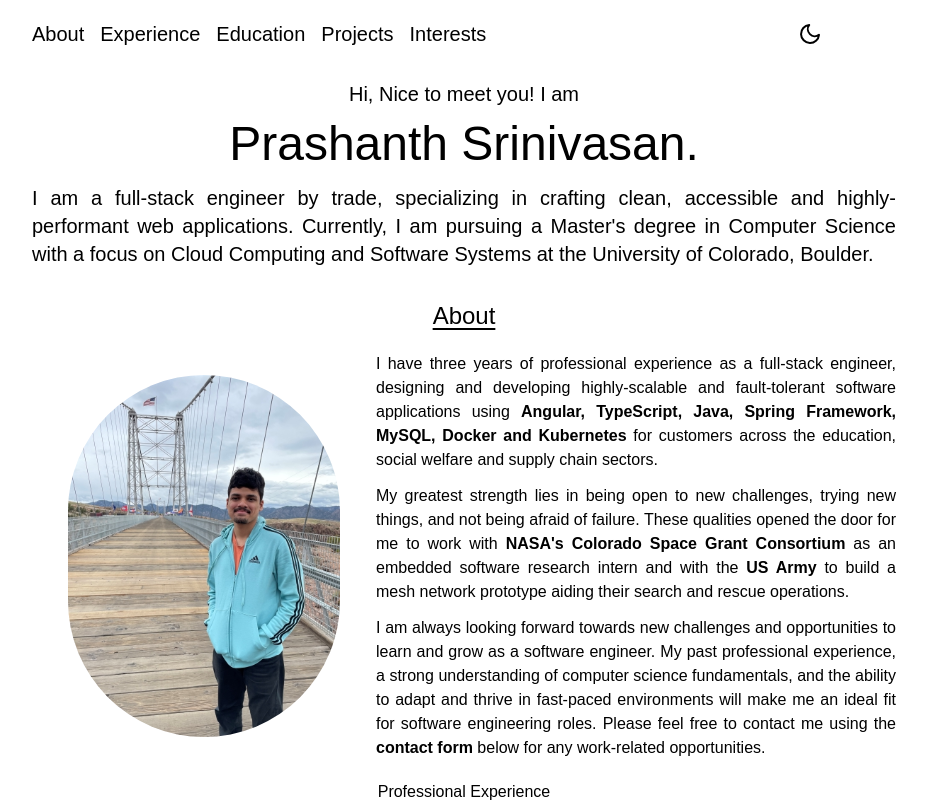
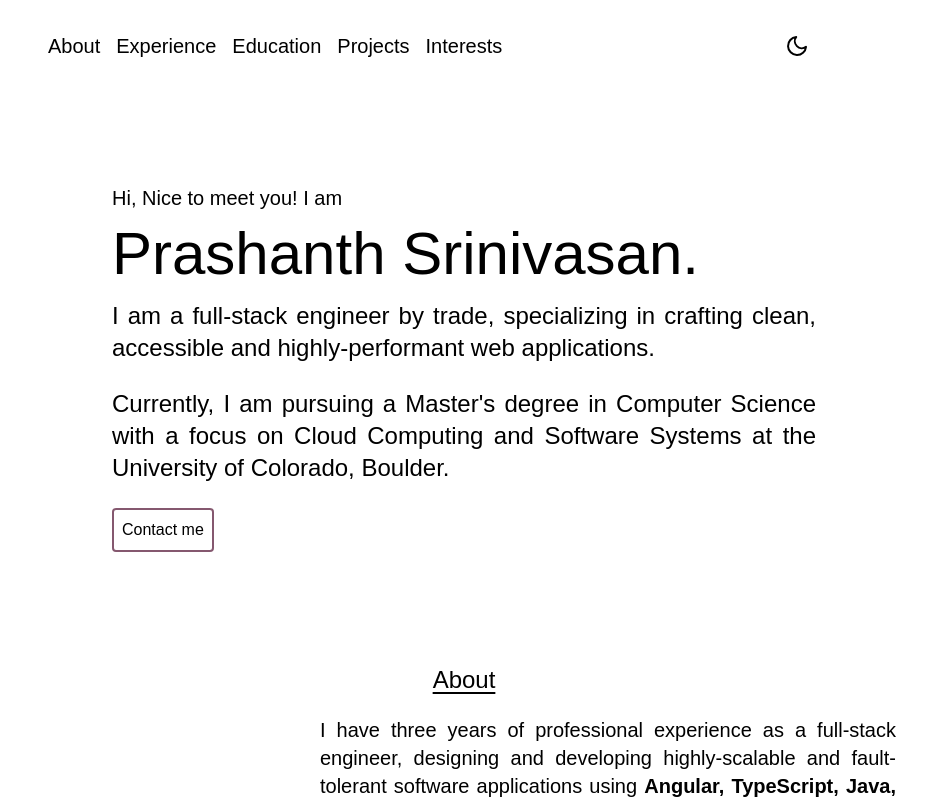
Before and after one commit to sprashanthv-dev/portfolio, a Next.js app: page / in a window 1280 px wide. Shown: the top 802 px of the page, without its empty margins (176-1103 px from the left). Built offline with nearby package versions, Linux system fonts and the light colour scheme.

Commit message:
feat: Minor Changes - About and Intro Sections

```diff
--- a/components/About/About.tsx
+++ b/components/About/About.tsx
@@ -4,13 +4,13 @@ const About = () => {
       <p className="text-center text-xl underline underline-offset-4 decoration-2 md:text-2xl">
         About
       </p>
-      <div className="flex justify-between items-center">
+      <div className="flex flex-col lg:flex-row justify-between items-center">
         <img
           src="images/me_4.jpg"
           alt="Photo of me"
-          className="rounded-full m-3 p-0 md:p-6 w-36 md:w-80"
+          className="rounded-full mt-6 p-0 md:p-6 w-48 md:w-72"
         />
-        <div className="about my-5">
+        <div className="about my-5 md:text-xl">
           <p className="text-justify mb-3">
             I have three years of professional experience as a full-stack
             engineer, designing and developing highly-scalable and
--- a/components/Intro/Intro.tsx
+++ b/components/Intro/Intro.tsx
@@ -2,17 +2,21 @@ import React from 'react';
 
 const Profile = () => {
   return (
-    <div>
-      <p className="my-3 text-center md:text-xl">Hi, Nice to meet you! I am</p>
-      <p className="text-2xl text-center md:text-5xl m-0">
-        Prashanth Srinivasan.
+    <div className="p-20">
+      <p className="my-3 md:text-xl">Hi, Nice to meet you! I am</p>
+      <p className="text-3xl md:text-6xl m-0">Prashanth Srinivasan.</p>
+      <p className="my-4 md:text-2xl text-justify">
+        I am a full-stack engineer by trade, specializing in crafting clean,
+        accessible and highly-performant web applications.
       </p>
-      <p className="my-4 md:text-xl text-justify">
-        I am a full-stack engineer by trade, specializing in crafting clean,
-        accessible and highly-performant web applications. Currently, I am
-        pursuing a Master's degree in Computer Science with a focus on Cloud
-        Computing and Software Systems at the University of Colorado, Boulder.
+      <p className="my-6 md:text-2xl text-justify">
+        Currently, I am pursuing a Master's degree in Computer Science with a
+        focus on Cloud Computing and Software Systems at the University of
+        Colorado, Boulder.
       </p>
+      <button className="border-solid border-2 p-2 rounded border-navbar-hover hover:bg-navbar-text hover:text-white">
+        Contact me
+      </button>
     </div>
   );
 };
--- a/components/Navbar/Navbar.tsx
+++ b/components/Navbar/Navbar.tsx
@@ -15,7 +15,7 @@ const Navbar = () => {
   };
 
   return (
-    <div className="flex items-center justify-between mt-5 w-full">
+    <div className="flex items-center justify-between mt-8 px-4 w-full">
       <nav className="flex flex-col justify-center md:justify-between items-center w-4/5 md:flex-row">
         <ul className="flex flex-col text-center items-center md:space-x-4 cursor-pointer mt-2 md:m-0 md:w-3/4 md:flex-row lg:text-xl">
           {(!isResized || closeIcon) &&
```
